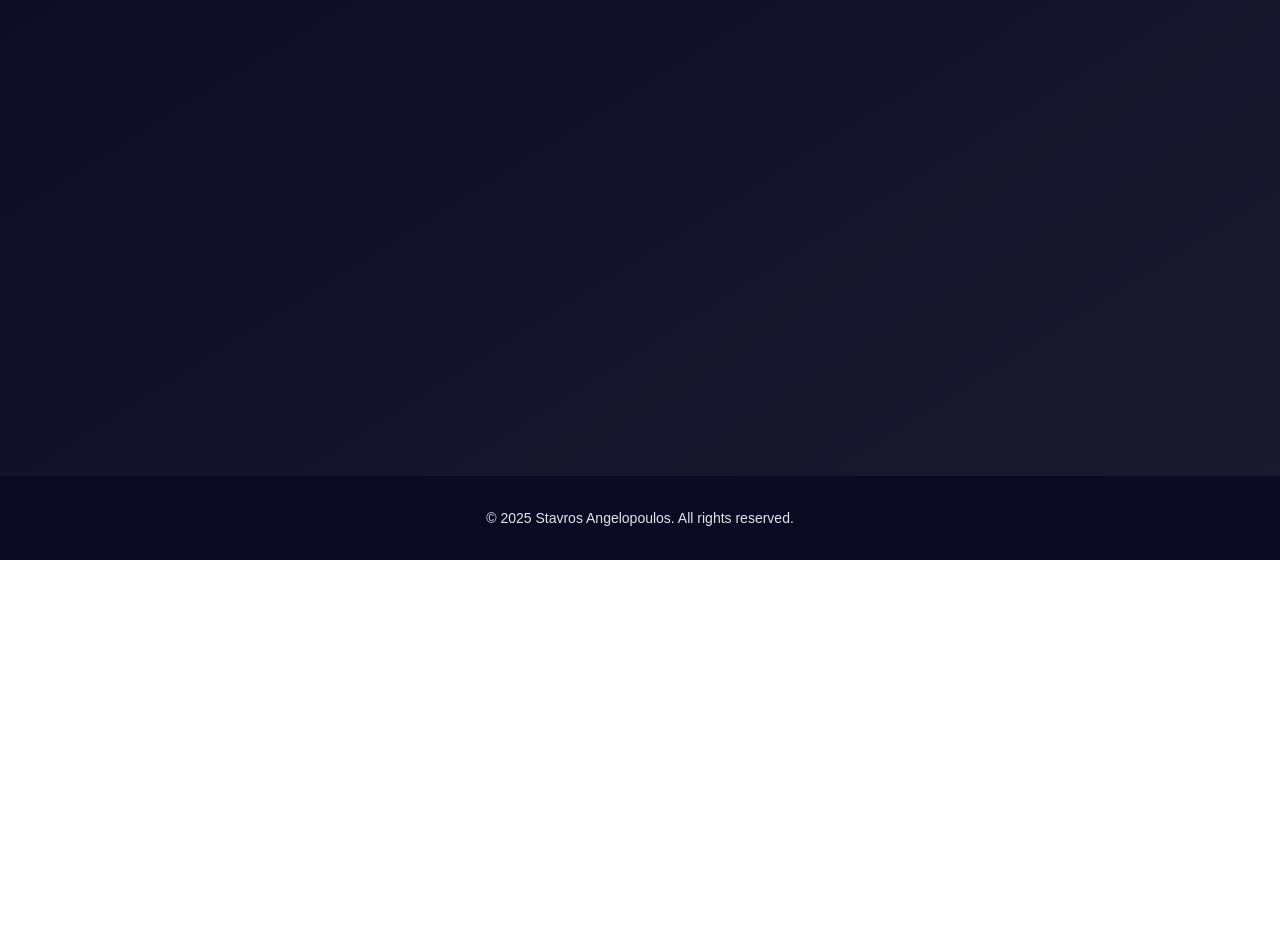
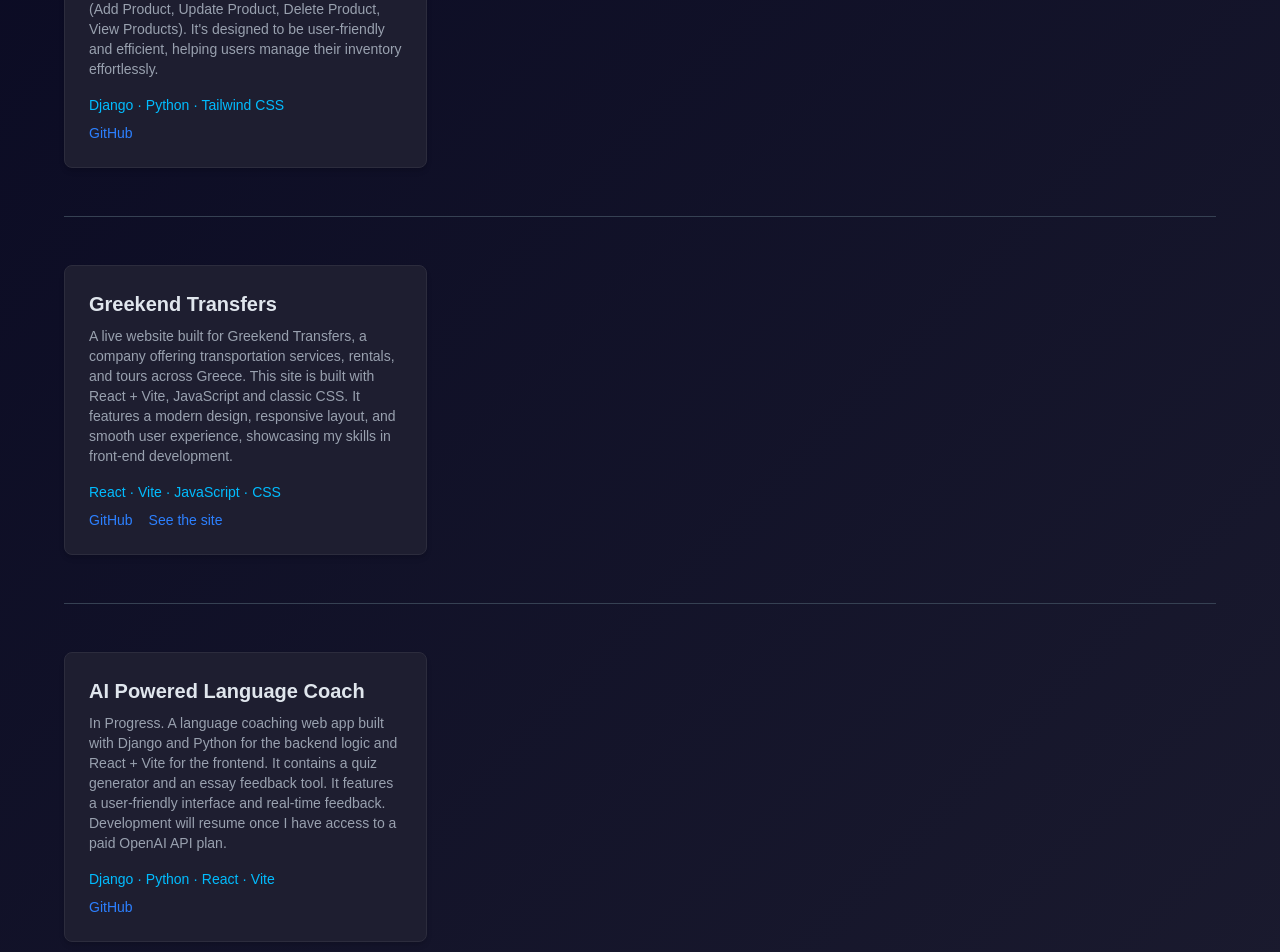
Before and after one commit to nobaigiobaitsi/my-portfolio, a Next.js app in the folder my-portfolio/: page /projects in a window 1280 px wide. Shown: the part 400-1352 px from the top of the page. Before the commit the page ends 960 px from the top, so only its background shows below. Built offline with nearby package versions, Linux system fonts and the light colour scheme.

Commit message:
Added basic configuration for the projects. Will alter later.

```diff
--- a/my-portfolio/src/app/projects/page.js
+++ b/my-portfolio/src/app/projects/page.js
@@ -16,37 +16,84 @@ export default function ProjectsPage() {
         </section>
       </AnimatedSection>
 
-     {/* <AnimatedSection>
+        <AnimatedSection>
         <section className="grid sm:grid-cols-2 lg:grid-cols-3 gap-8 py-12 border-t border-gray-700">
-          {/* Project Card Example
+
           <div className="bg-[#1e1e30] rounded-lg border border-[#2c2c3d] p-6 hover:border-sky-500 hover:shadow-sky-400/20 shadow-md transition-transform transform hover:scale-[1.03]">
             <h3 className="text-xl font-semibold text-[#e0e6ed] mb-2">
               Inventory Management System
             </h3>
             <p className="text-gray-400 text-sm mb-4">
-              A full-featured inventory system built with Python and MySQL, featuring clean separation of logic and CLI interface.
+              A full-featured inventory system built with Django, Python and Tailwind CSS featuring 4 operations (Add Product, Update Product, Delete Product, View Products). It&apos;s designed to be user-friendly and efficient, helping users manage their inventory effortlessly.
             </p>
-            <p className="text-sm text-sky-400 mb-2">Python · MySQL · CLI</p>
+            <p className="text-sm text-sky-400 mb-2">Django · Python · Tailwind CSS</p>
             <div className="flex gap-4 mt-2">
               <a
-                href="https://github.com/your-username/inventory-system"
+                href="https://github.com/nobaigiobaitsi/inventory-django.git"
+                target="_blank"
+                className="text-blue-500 hover:underline text-sm"
+              >
+                GitHub
+              </a>
+            </div>
+          </div>
+        </section>
+      </AnimatedSection>
+
+              <AnimatedSection>
+        <section className="grid sm:grid-cols-2 lg:grid-cols-3 gap-8 py-12 border-t border-gray-700">
+
+          <div className="bg-[#1e1e30] rounded-lg border border-[#2c2c3d] p-6 hover:border-sky-500 hover:shadow-sky-400/20 shadow-md transition-transform transform hover:scale-[1.03]">
+            <h3 className="text-xl font-semibold text-[#e0e6ed] mb-2">
+              Greekend Transfers
+            </h3>
+            <p className="text-gray-400 text-sm mb-4">
+              A live website built for Greekend Transfers, a company offering transportation services, rentals, and tours across Greece. This site is built with React + Vite, JavaScript and classic CSS. It features a modern design, responsive layout, and smooth user experience, showcasing my skills in front-end development.
+            </p>
+            <p className="text-sm text-sky-400 mb-2">React · Vite · JavaScript · CSS</p>
+            <div className="flex gap-4 mt-2">
+              <a
+                href="https://github.com/nobaigiobaitsi/cars-transfer.git"
                 target="_blank"
                 className="text-blue-500 hover:underline text-sm"
               >
                 GitHub
               </a>
               <a
-                href="/projects/inventory"
+                href="https://www.greekendtransfers.com/"
+                target="_blank"
                 className="text-blue-500 hover:underline text-sm"
               >
-                Details
+                See the site
               </a>
             </div>
           </div>
+        </section>
+      </AnimatedSection>
 
-          {/* Duplicate and customize the card for other projects
+              <AnimatedSection>
+        <section className="grid sm:grid-cols-2 lg:grid-cols-3 gap-8 py-12 border-t border-gray-700">
+
+          <div className="bg-[#1e1e30] rounded-lg border border-[#2c2c3d] p-6 hover:border-sky-500 hover:shadow-sky-400/20 shadow-md transition-transform transform hover:scale-[1.03]">
+            <h3 className="text-xl font-semibold text-[#e0e6ed] mb-2">
+              AI Powered Language Coach
+            </h3>
+            <p className="text-gray-400 text-sm mb-4">
+              In Progress. A language coaching web app built with Django and Python for the backend logic and React + Vite for the frontend. It contains a quiz generator and an essay feedback tool. It features a user-friendly interface and real-time feedback. Development will resume once I have access to a paid OpenAI API plan.
+            </p>
+            <p className="text-sm text-sky-400 mb-2">Django · Python · React · Vite</p>
+            <div className="flex gap-4 mt-2">
+              <a
+                href="https://github.com/nobaigiobaitsi/language-coach-django.git"
+                target="_blank"
+                className="text-blue-500 hover:underline text-sm"
+              >
+                GitHub
+              </a>
+            </div>
+          </div>
         </section>
-      </AnimatedSection> */}
+      </AnimatedSection>
     </main>
   );
 }
```
